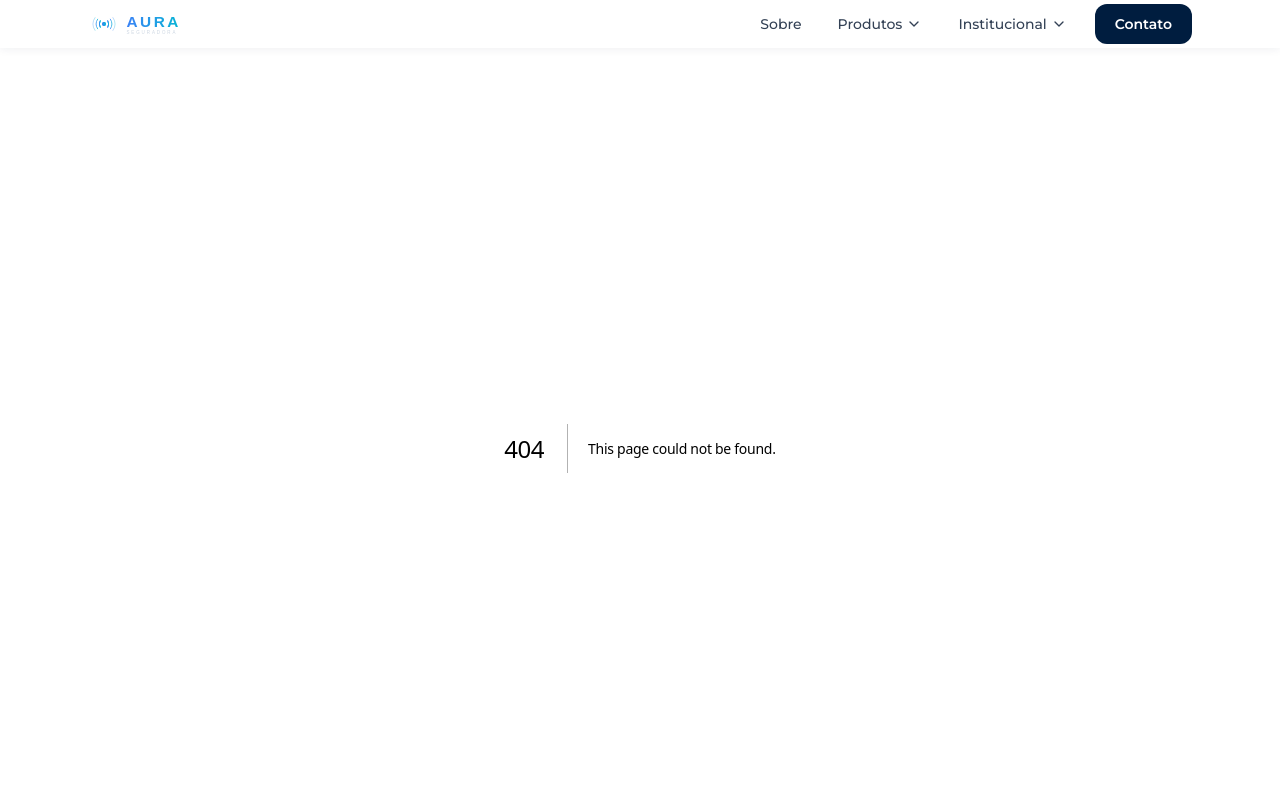
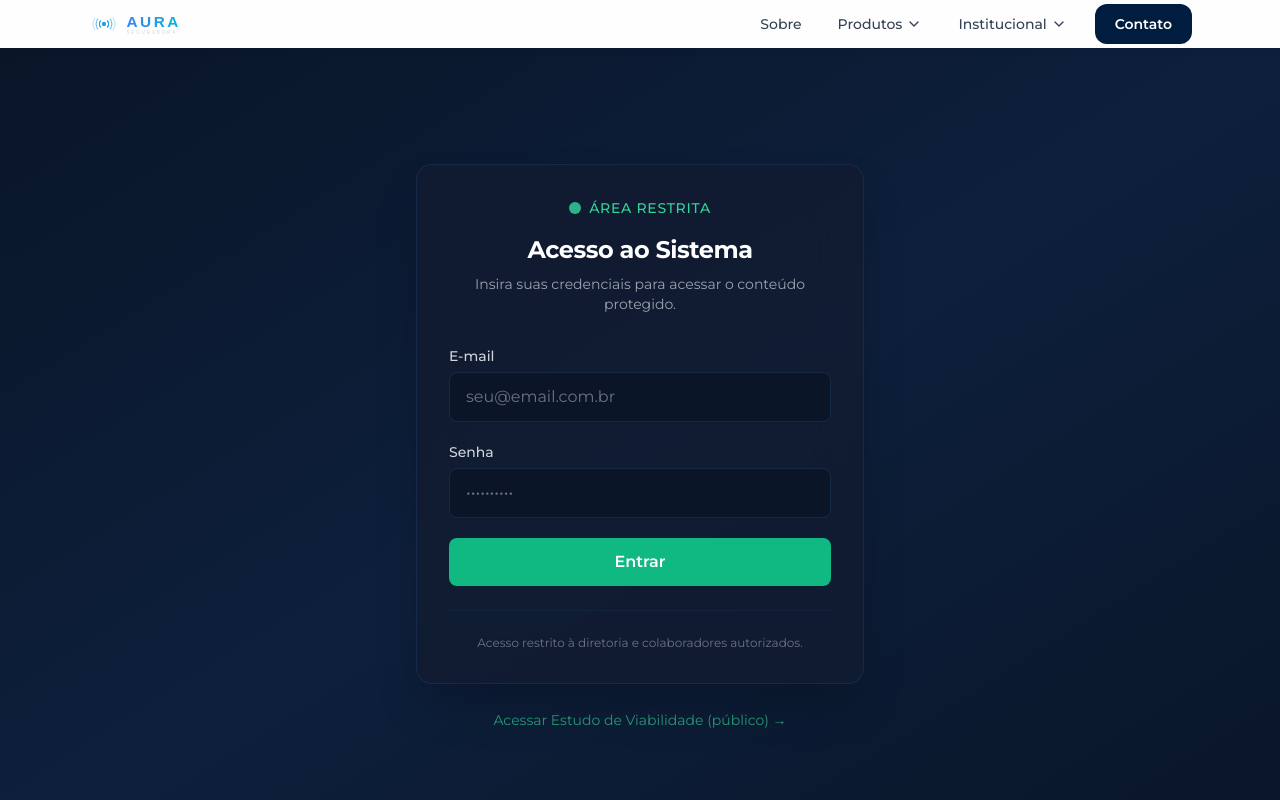
Before and after one commit to alessandro2401/s4-site, a Next.js app: page /login in a window 1280 px wide. Before the commit this address had no page. Shown: the top 800 px of the page. Built offline with nearby package versions, Linux system fonts and the light colour scheme.

Commit message:
feat: implementar autenticação por login/senha - proteger todas as rotas exceto /estudo

```diff
--- /dev/null
+++ b/app/api/auth/login/route.ts
@@ -0,0 +1,39 @@
+import { NextRequest, NextResponse } from 'next/server';
+
+const VALID_EMAIL = 'diretoria@administradoramutual.com.br';
+const VALID_PASSWORD = '1234567890';
+
+export async function POST(request: NextRequest) {
+  try {
+    const body = await request.json();
+    const { email, password } = body;
+
+    if (email === VALID_EMAIL && password === VALID_PASSWORD) {
+      const response = NextResponse.json(
+        { success: true, message: 'Autenticação realizada com sucesso.' },
+        { status: 200 }
+      );
+
+      // Definir cookie de sessão (7 dias)
+      response.cookies.set('s4_auth_token', 'authenticated_s4_session_2026', {
+        httpOnly: true,
+        secure: true,
+        sameSite: 'lax',
+        path: '/',
+        maxAge: 60 * 60 * 24 * 7, // 7 dias
+      });
+
+      return response;
+    }
+
+    return NextResponse.json(
+      { success: false, message: 'E-mail ou senha inválidos.' },
+      { status: 401 }
+    );
+  } catch {
+    return NextResponse.json(
+      { success: false, message: 'Erro ao processar a requisição.' },
+      { status: 400 }
+    );
+  }
+}
--- /dev/null
+++ b/app/api/auth/logout/route.ts
@@ -0,0 +1,18 @@
+import { NextResponse } from 'next/server';
+
+export async function POST() {
+  const response = NextResponse.json(
+    { success: true, message: 'Sessão encerrada.' },
+    { status: 200 }
+  );
+
+  response.cookies.set('s4_auth_token', '', {
+    httpOnly: true,
+    secure: true,
+    sameSite: 'lax',
+    path: '/',
+    maxAge: 0,
+  });
+
+  return response;
+}
--- /dev/null
+++ b/app/login/page.tsx
@@ -0,0 +1,153 @@
+'use client';
+
+import { useState } from 'react';
+import { useRouter, useSearchParams } from 'next/navigation';
+import { Suspense } from 'react';
+
+function LoginForm() {
+  const [email, setEmail] = useState('');
+  const [password, setPassword] = useState('');
+  const [error, setError] = useState('');
+  const [loading, setLoading] = useState(false);
+  const router = useRouter();
+  const searchParams = useSearchParams();
+  const redirect = searchParams.get('redirect') || '/';
+
+  const handleSubmit = async (e: React.FormEvent) => {
+    e.preventDefault();
+    setError('');
+    setLoading(true);
+
+    try {
+      const res = await fetch('/api/auth/login', {
+        method: 'POST',
+        headers: { 'Content-Type': 'application/json' },
+        body: JSON.stringify({ email, password }),
+      });
+
+      const data = await res.json();
+
+      if (data.success) {
+        router.push(redirect);
+        router.refresh();
+      } else {
+        setError(data.message || 'Credenciais inválidas.');
+      }
+    } catch {
+      setError('Erro de conexão. Tente novamente.');
+    } finally {
+      setLoading(false);
+    }
+  };
+
+  return (
+    <div className="min-h-screen flex items-center justify-center bg-gradient-to-br from-[#0a1628] via-[#0d1f3c] to-[#0a1628]">
+      <div className="w-full max-w-md mx-4">
+        {/* Card de Login */}
+        <div className="bg-[#111c32]/90 backdrop-blur-xl border border-[#1e3a5f]/50 rounded-2xl shadow-2xl p-8">
+          {/* Header */}
+          <div className="text-center mb-8">
+            <div className="inline-flex items-center gap-2 mb-4">
+              <div className="w-3 h-3 bg-emerald-400 rounded-full animate-pulse" />
+              <span className="text-emerald-400 text-sm font-medium tracking-wider uppercase">
+                Área Restrita
+              </span>
+            </div>
+            <h1 className="text-2xl font-bold text-white mb-2">
+              Acesso ao Sistema
+            </h1>
+            <p className="text-gray-400 text-sm">
+              Insira suas credenciais para acessar o conteúdo protegido.
+            </p>
+          </div>
+
+          {/* Formulário */}
+          <form onSubmit={handleSubmit} className="space-y-5">
+            <div>
+              <label htmlFor="email" className="block text-sm font-medium text-gray-300 mb-1.5">
+                E-mail
+              </label>
+              <input
+                id="email"
+                type="email"
+                value={email}
+                onChange={(e) => setEmail(e.target.value)}
+                placeholder="seu@email.com.br"
+                required
+                className="w-full px-4 py-3 bg-[#0a1628] border border-[#1e3a5f]/50 rounded-lg text-white placeholder-gray-500 focus:outline-none focus:ring-2 focus:ring-emerald-400/50 focus:border-emerald-400/50 transition-all"
+              />
+            </div>
+
+            <div>
+              <label htmlFor="password" className="block text-sm font-medium text-gray-300 mb-1.5">
+                Senha
+              </label>
+              <input
+                id="password"
+                type="password"
+                value={password}
+                onChange={(e) => setPassword(e.target.value)}
+                placeholder="••••••••••"
+                required
+                className="w-full px-4 py-3 bg-[#0a1628] border border-[#1e3a5f]/50 rounded-lg text-white placeholder-gray-500 focus:outline-none focus:ring-2 focus:ring-emerald-400/50 focus:border-emerald-400/50 transition-all"
+              />
+            </div>
+
+            {error && (
+              <div className="bg-red-500/10 border border-red-500/30 rounded-lg p-3 text-red-400 text-sm text-center">
+                {error}
+              </div>
+            )}
+
+            <button
+              type="submit"
+              disabled={loading}
+              className="w-full py-3 bg-emerald-500 hover:bg-emerald-600 disabled:bg-emerald-500/50 text-white font-semibold rounded-lg transition-all duration-200 flex items-center justify-center gap-2"
+            >
+              {loading ? (
+                <>
+                  <svg className="animate-spin h-5 w-5" viewBox="0 0 24 24">
+                    <circle className="opacity-25" cx="12" cy="12" r="10" stroke="currentColor" strokeWidth="4" fill="none" />
+                    <path className="opacity-75" fill="currentColor" d="M4 12a8 8 0 018-8V0C5.373 0 0 5.373 0 12h4zm2 5.291A7.962 7.962 0 014 12H0c0 3.042 1.135 5.824 3 7.938l3-2.647z" />
+                  </svg>
+                  Autenticando...
+                </>
+              ) : (
+                'Entrar'
+              )}
+            </button>
+          </form>
+
+          {/* Footer */}
+          <div className="mt-6 pt-6 border-t border-[#1e3a5f]/30 text-center">
+            <p className="text-gray-500 text-xs">
+              Acesso restrito à diretoria e colaboradores autorizados.
+            </p>
+          </div>
+        </div>
+
+        {/* Link público */}
+        <div className="text-center mt-6">
+          <a
+            href="/estudo"
+            className="text-emerald-400/70 hover:text-emerald-400 text-sm transition-colors"
+          >
+            Acessar Estudo de Viabilidade (público) →
+          </a>
+        </div>
+      </div>
+    </div>
+  );
+}
+
+export default function LoginPage() {
+  return (
+    <Suspense fallback={
+      <div className="min-h-screen flex items-center justify-center bg-gradient-to-br from-[#0a1628] via-[#0d1f3c] to-[#0a1628]">
+        <div className="text-white">Carregando...</div>
+      </div>
+    }>
+      <LoginForm />
+    </Suspense>
+  );
+}
```
Also changed, not shown: middleware.ts (added, +59 -0 lines).
